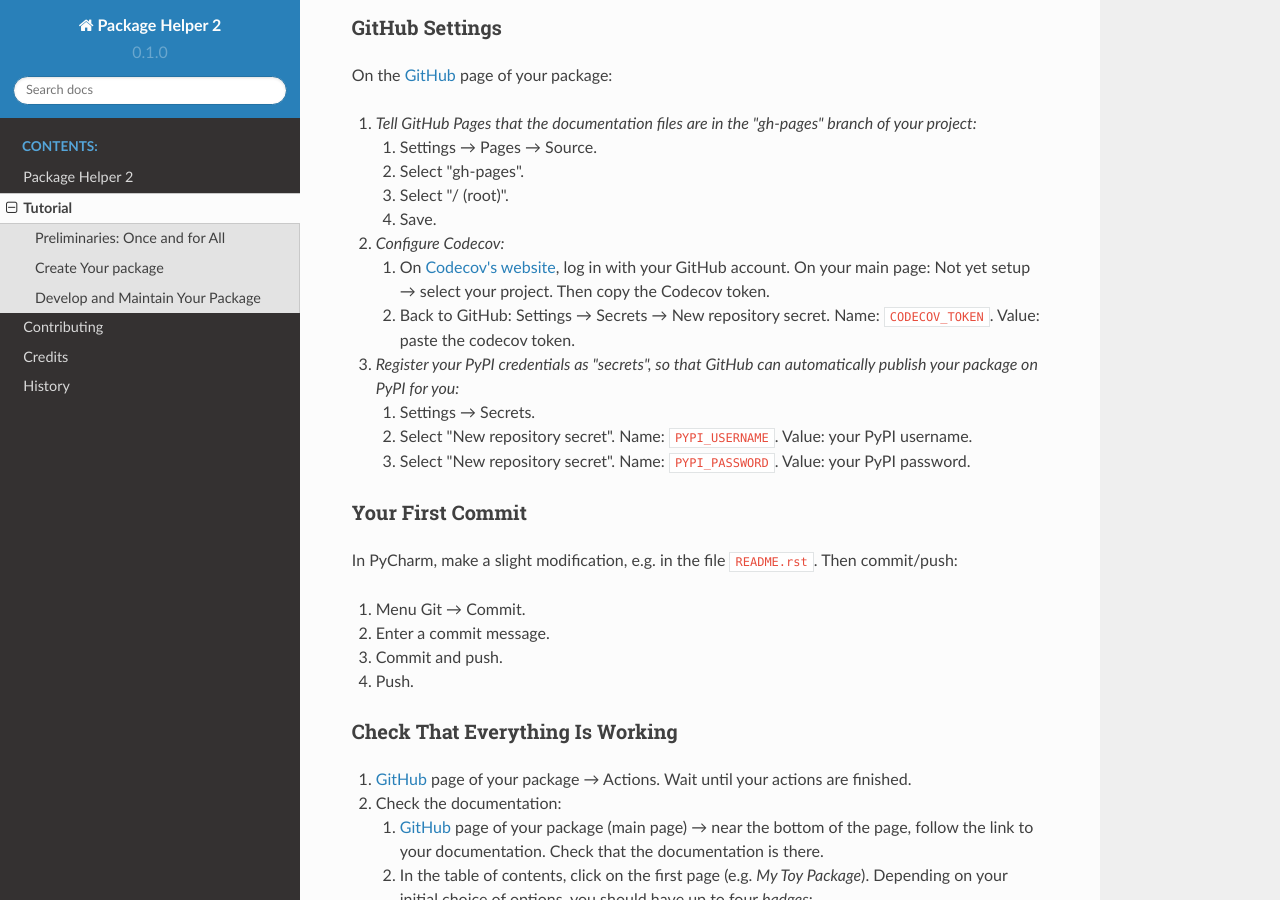
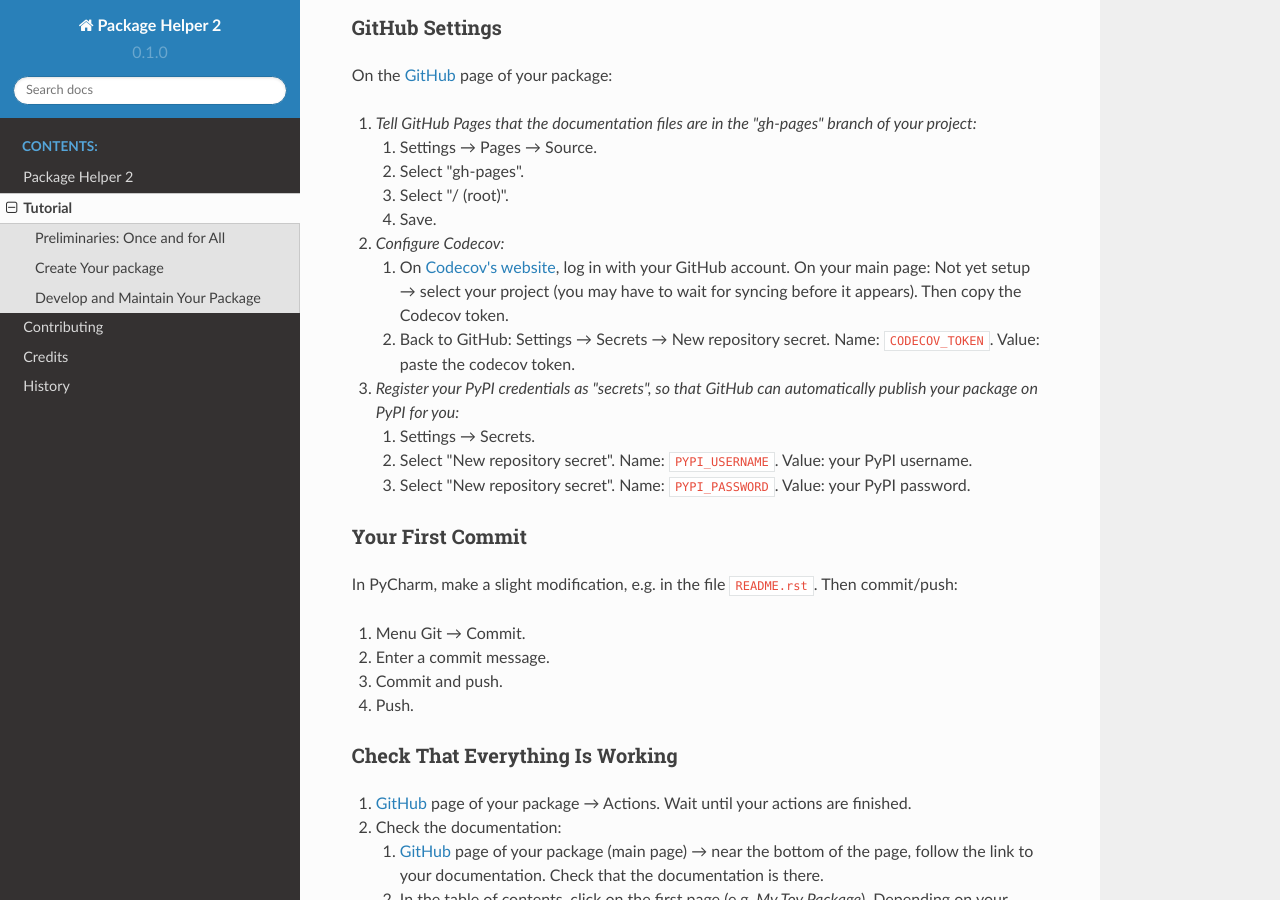
Before and after one commit to francois-durand/package_helper_2, a Sphinx documentation site: the page built from docs/tutorial.rst, in a window 1280 px wide and 900 px high, scrolled down 5452 px. Built offline with Sphinx 7.4.7 and the Read the Docs theme 2.0.0, drawn with Linux system fonts in a browser that asks for light colours.

Commit message:
Update create_your_package.html

```diff
--- a/docs/_static/create_your_package.html
+++ b/docs/_static/create_your_package.html
@@ -238,7 +238,8 @@
             <ol class="arabic simple">
                 <li><p>
                     On <a href="https://codecov.io">Codecov's website</a>, log in with your GitHub account. On your main
-                    page: Not yet setup → select your project. Then copy the Codecov token.</p></li>
+                    page: Not yet setup → select your project (you may have to wait for syncing before it appears).
+                    Then copy the Codecov token.</p></li>
                 <li><p>Back to GitHub: Settings → Secrets → New repository secret. Name:
                     <code class="docutils literal notranslate"><span class="pre">CODECOV_TOKEN</span></code>. Value:
                     paste the codecov token.
```
